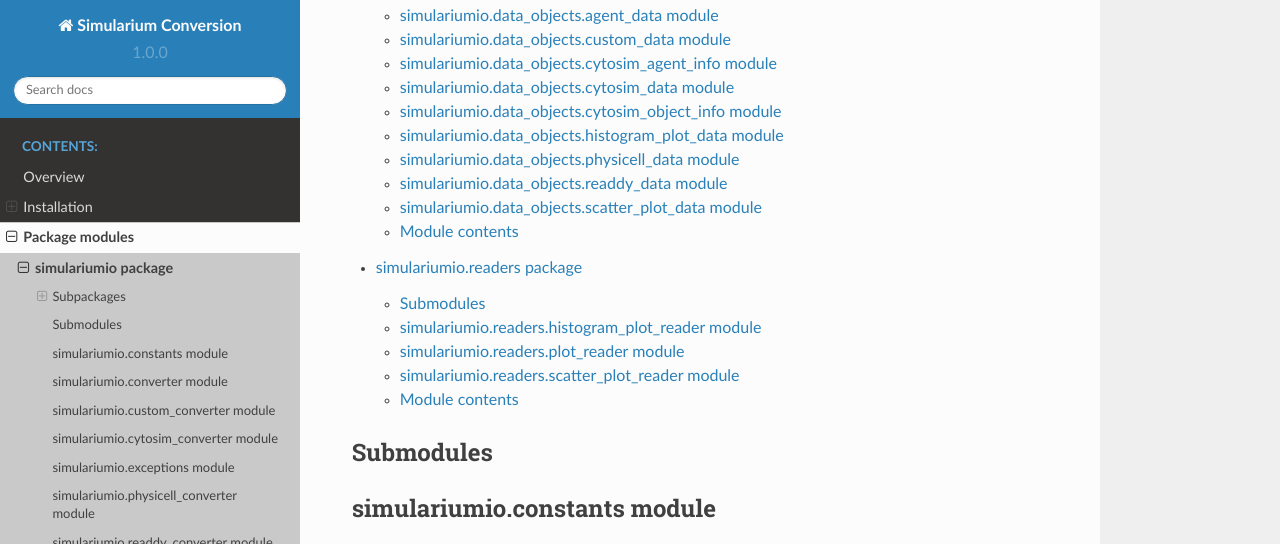
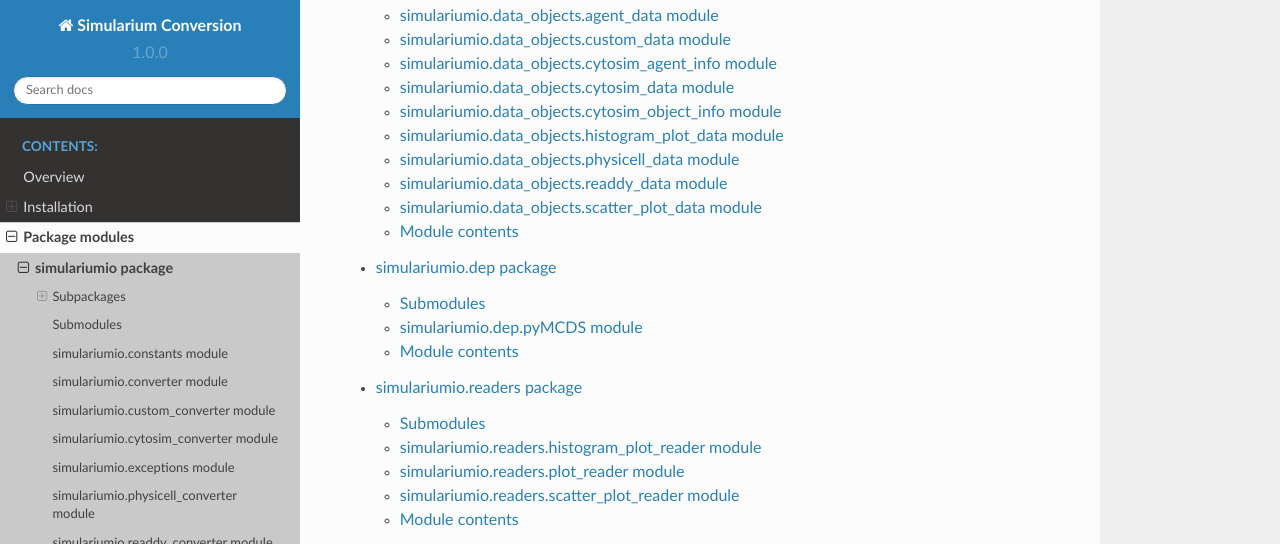
Before and after one commit to simularium/simulariumio, a Sphinx documentation site: the page built from docs/simulariumio.rst, in a window 1280 px wide and 900 px high, scrolled down 319 px, cut to the strip 0-544 px from the top of the window. Built offline with Sphinx 7.4.7 and the Read the Docs theme 2.0.0, drawn with Linux system fonts in a browser that asks for light colours.

```diff
--- /dev/null
+++ b/docs/simulariumio.dep.rst
@@ -0,0 +1,22 @@
+simulariumio.dep package
+========================
+
+Submodules
+----------
+
+simulariumio.dep.pyMCDS module
+------------------------------
+
+.. automodule:: simulariumio.dep.pyMCDS
+   :members:
+   :undoc-members:
+   :show-inheritance:
+
+
+Module contents
+---------------
+
+.. automodule:: simulariumio.dep
+   :members:
+   :undoc-members:
+   :show-inheritance:
--- a/docs/simulariumio.rst
+++ b/docs/simulariumio.rst
@@ -7,6 +7,7 @@ Subpackages
 .. toctree::
 
    simulariumio.data_objects
+   simulariumio.dep
    simulariumio.readers
 
 Submodules
--- a/simulariumio/__init__.py
+++ b/simulariumio/__init__.py
@@ -16,7 +16,6 @@ def get_module_version():
 from .custom_converter import CustomConverter  # noqa: F401
 from .cytosim_converter import CytosimConverter  # noqa: F401
 from .readdy_converter import ReaddyConverter  # noqa: F401
-from .dep.pyMCDS import pyMCDS  # noqa: F401
 from .physicell_converter import PhysicellConverter  # noqa: F401
 
 from .data_objects import (  # noqa: F401
```
Also changed, not shown: 1 other file.
